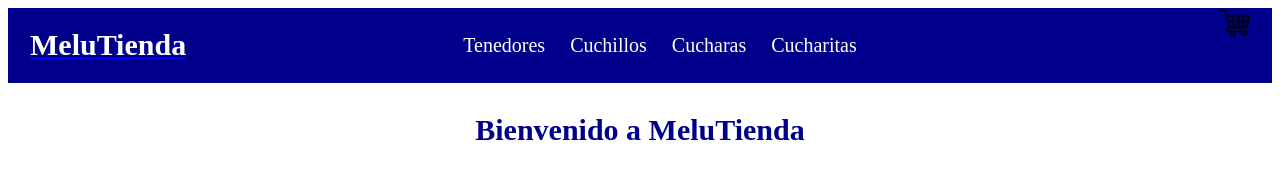
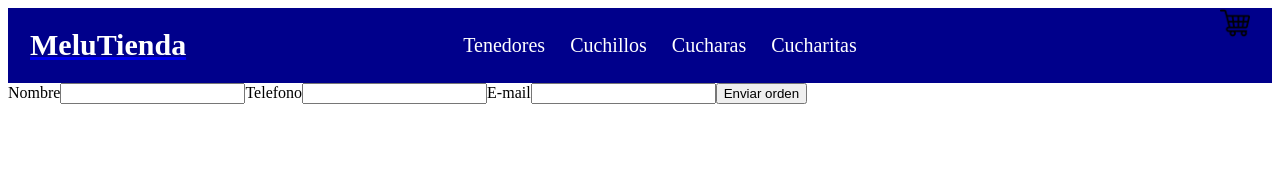
Before and after one commit to guidojb22/my-ecommerce_bendersky, a React (Vite) app: page /checkout in a window 1280 px wide. Before the commit this address led to /. Shown: the top 173 px of the page. Built offline with nearby package versions, Linux system fonts and the light colour scheme; no server answers; the database is empty.

Commit message:
checkout con form

```diff
--- a/src/App.jsx
+++ b/src/App.jsx
@@ -4,8 +4,9 @@ import { BrowserRouter, Routes, Route, Navigate } from 'react-router-dom';
 import ItemDetailContainer from "./components/ItemDetailContainer/ItemDetailContainer";
 import Carrito from './components/Carrito/Carrito';
 import { CartProvider } from './context/CartContext';
+import Checkout from "./components/Checkout/Checkout";
 
-import './App.css'
+import './App.css';
 
 function App() {
   return (
@@ -18,6 +19,7 @@ function App() {
           <Route path="/categoria/:categoria" element={<ItemListContainer saludo="Bienvenido a MeluTienda" />} />
           <Route path="/detalle/:id" element={<ItemDetailContainer />} />
           <Route path="/carrito" element={<Carrito />} />
+          <Route path="/checkout" element={<Checkout />} />
           <Route path="*" element={<Navigate to="/" />} />
         </Routes>
       </CartProvider>
--- a/src/components/Carrito/Carrito.css
+++ b/src/components/Carrito/Carrito.css
@@ -91,3 +91,16 @@
     align-items: center;
     font-size: 20px;
 }
+
+.avanzarCompra {
+    width: 25%;
+    text-decoration: none;
+    margin: 6px 0;
+    color: white;
+    background-color: darkblue;
+    padding: 10px 0;
+    display: flex;
+    justify-content: center;
+    align-items: center;
+    font-size: 20px;
+}
--- a/src/components/Carrito/Carrito.jsx
+++ b/src/components/Carrito/Carrito.jsx
@@ -35,6 +35,9 @@ const Carrito = () => {
       }
       </ul>
       <h3 className="totalAPagar">Total a pagar: ${totalPrecio()}</h3>
+      <Link to="/checkout" className="avanzarCompra">
+        Avanzar con mi compra
+      </Link>
       <button onClick={borrarCarrito} className="borrarCarrito">Eliminar Carrito</button>
     </div>
   )
--- /dev/null
+++ b/src/components/Checkout/Checkout.jsx
@@ -0,0 +1,56 @@
+import React, { useContext, useState } from 'react'
+import Form from './Form'
+import { CartContext } from '../../context/CartContext'
+import { addDoc, collection } from "firebase/firestore"
+import db from "../../db/db"
+
+const Checkout = () => {
+const [datosForm, setDatosForm] = useState({
+  nombre: "",
+  telefono: "",
+  email: "",
+})
+
+const [idOrden, setIdOrden] = useState(null)
+
+const {carrito, totalPrecio, borrarCarrito} = useContext(CartContext)
+
+const guardarDatosInput = (event) => {
+  setDatosForm( { ...datosForm, [event.target.name]: event.target.value } )
+}
+
+const enviarOrden = (event) => {
+  event.preventDefault()
+  const orden = {
+    comprador: {...datosForm},
+    productos: [...carrito],
+    total: totalPrecio()
+  }
+  subirOrden(orden)
+}
+
+const subirOrden = (orden) => {
+  const ordenesRef = collection(db, "ordenes");
+  addDoc(ordenesRef, orden).then((respuesta)=> {
+    setIdOrden(respuesta.id);
+    borrarCarrito()
+  });
+};
+
+  return (
+    <div>
+      {
+        idOrden ? (
+          <div>
+            <h2>Orden generada correctamente</h2>
+            <p>Número de orden: {idOrden} </p>
+          </div>
+        ): (
+          <Form datosForm={datosForm} guardarDatosInput={guardarDatosInput} enviarOrden={enviarOrden} />
+        )
+      }
+    </div>
+  )
+}
+
+export default Checkout
--- /dev/null
+++ b/src/components/Checkout/Form.jsx
@@ -0,0 +1,20 @@
+const Form = ({datosForm, guardarDatosInput, enviarOrden}) => {
+  return (
+    <div>
+        <form onSubmit={enviarOrden}>
+            <label htmlFor="nombre">Nombre</label>
+            <input type="text" id="nombre" name="nombre" value={datosForm.nombre} onChange={guardarDatosInput} />
+
+            <label htmlFor="telefono">Telefono</label>
+            <input type="text" id="telefono" name="telefono" value={datosForm.telefono} onChange={guardarDatosInput} />
+
+            <label htmlFor="email">E-mail</label>
+            <input type="email" id="email" name="email" value={datosForm.email} onChange={guardarDatosInput} />
+
+            <button type='submit'>Enviar orden</button>
+        </form>
+    </div>
+  )
+}
+
+export default Form
```
Also changed, not shown: src/components/Checkout/Checkout.css (added).
